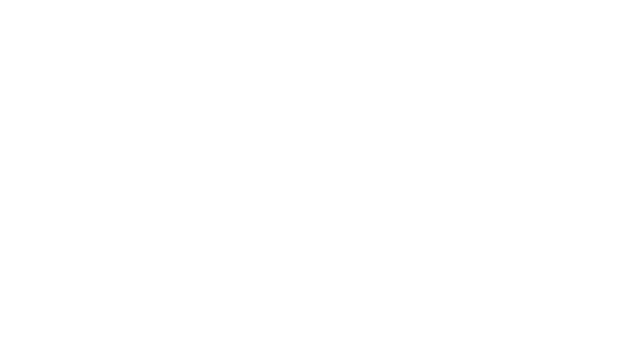
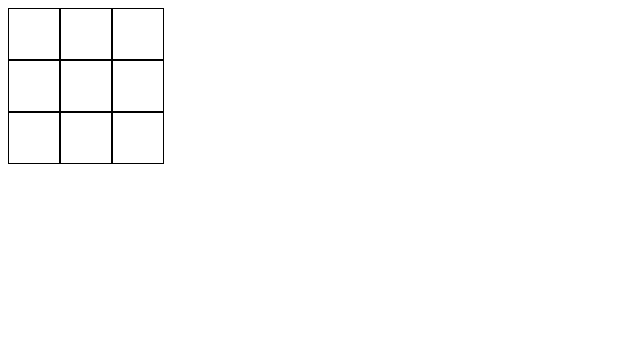
Before and after one commit to LexShpin/Tic-Tac-Toe, a plain HTML site: page index.html in a window 1280 px wide. Shown: the whole page, without its empty margins (0-640 px from the left). Drawn offline with Linux system fonts and the light colour scheme.

Commit message:
Started planning out the logic

```diff
--- a/index.html
+++ b/index.html
@@ -8,7 +8,23 @@
     <title>Tic Tac Toe</title>
 </head>
 <body>
-
+    <div class="game-board">
+        <div class="row">
+            <div class="board-cell"></div>
+            <div class="board-cell"></div>
+            <div class="board-cell"></div>
+        </div>
+        <div class="row">
+            <div class="board-cell"></div>
+            <div class="board-cell"></div>
+            <div class="board-cell"></div>
+        </div>
+        <div class="row">
+            <div class="board-cell"></div>
+            <div class="board-cell"></div>
+            <div class="board-cell"></div>
+        </div>
+    </div>
 <script src="./index.js"></script>
 </body>
 </html>
--- a/index.js
+++ b/index.js
@@ -1 +1,23 @@
-console.log('hello, world')
+const gameFields = document.querySelectorAll('.board-cell')
+
+const gameBoard = (function() {
+    let _board = []
+
+    gameFields.forEach(field => field.addEventListener('click', (e) => {
+        field.textContent = 'X'
+        _board.push('X')
+        console.log(_board)
+    }))
+
+    return {}
+})()
+
+const displayController = (function() {
+
+
+    return {}
+})()
+
+const Player = option => {
+
+}
--- a/styles.css
+++ b/styles.css
@@ -0,0 +1,17 @@
+.game-board {
+    width: 250px;
+    height: 350px;
+    display: flex;
+}
+
+.board-cell {
+    border: 1px solid black;
+    width: 50px;
+    height: 50px;
+    cursor: pointer;
+    display: flex;
+    justify-content: center;
+    align-items: center;
+    font-size: 24px;
+    font-weight: bold;
+}
```
